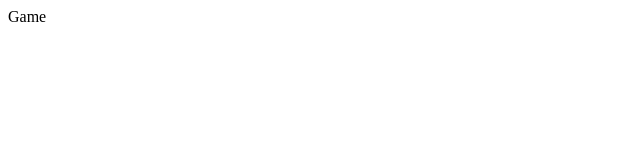
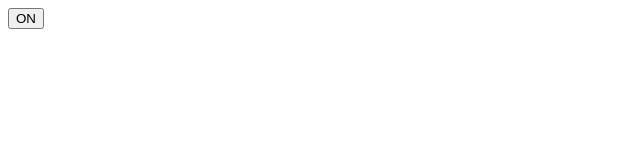
Before and after one commit to nakashimashin/PokemonTypingFront, a React (Vite) app: page /game in a window 1280 px wide. Shown: the top 160 px of the page, without its empty margins (0-640 px from the left). Built offline with nearby package versions, Linux system fonts and the light colour scheme.

Commit message:
Buttonコンポーネント作成

```diff
--- /dev/null
+++ b/src/components/MyButton.tsx
@@ -0,0 +1,14 @@
+import React from "react";
+
+type Props = {
+  children: React.ReactNode;
+  onClick?: () => void;
+};
+
+export const MyButton: React.FC<Props> = ({ children, onClick }) => {
+  return (
+    <div>
+      <button onClick={onClick}>{children}</button>
+    </div>
+  );
+};
--- a/src/pages/Game.tsx
+++ b/src/pages/Game.tsx
@@ -1,3 +1,16 @@
+import { MyButton } from "../components/MyButton";
+import { useState } from "react";
+
 export const Game = () => {
-  return <div>Game</div>;
+  const [typing, setTyping] = useState<boolean>(false);
+
+  const typingToggle = () => {
+    setTyping(typing ? false : true);
+  };
+
+  return (
+    <div>
+      <MyButton onClick={typingToggle}>{typing ? "OFF" : "ON"}</MyButton>
+    </div>
+  );
 };
```
